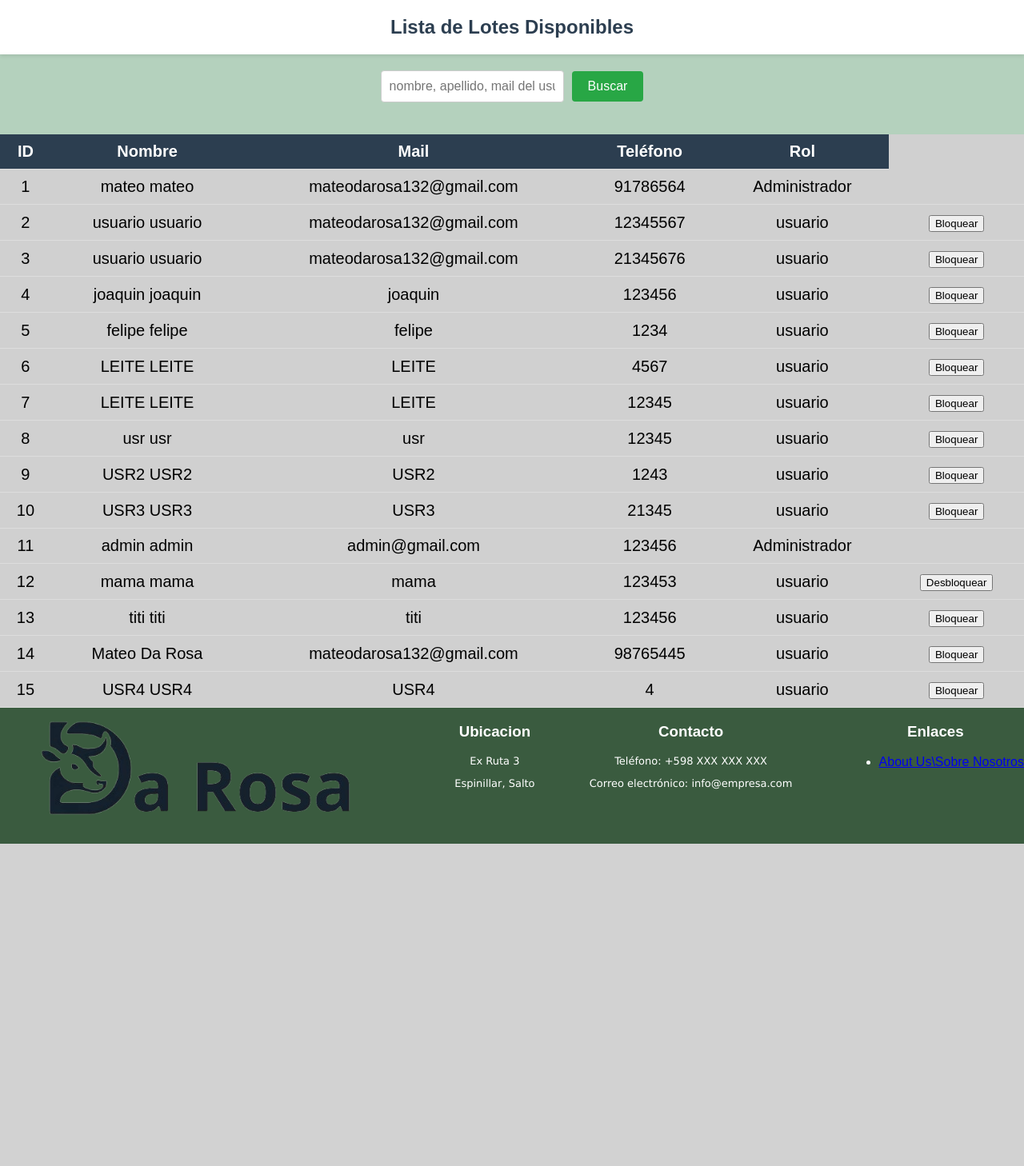
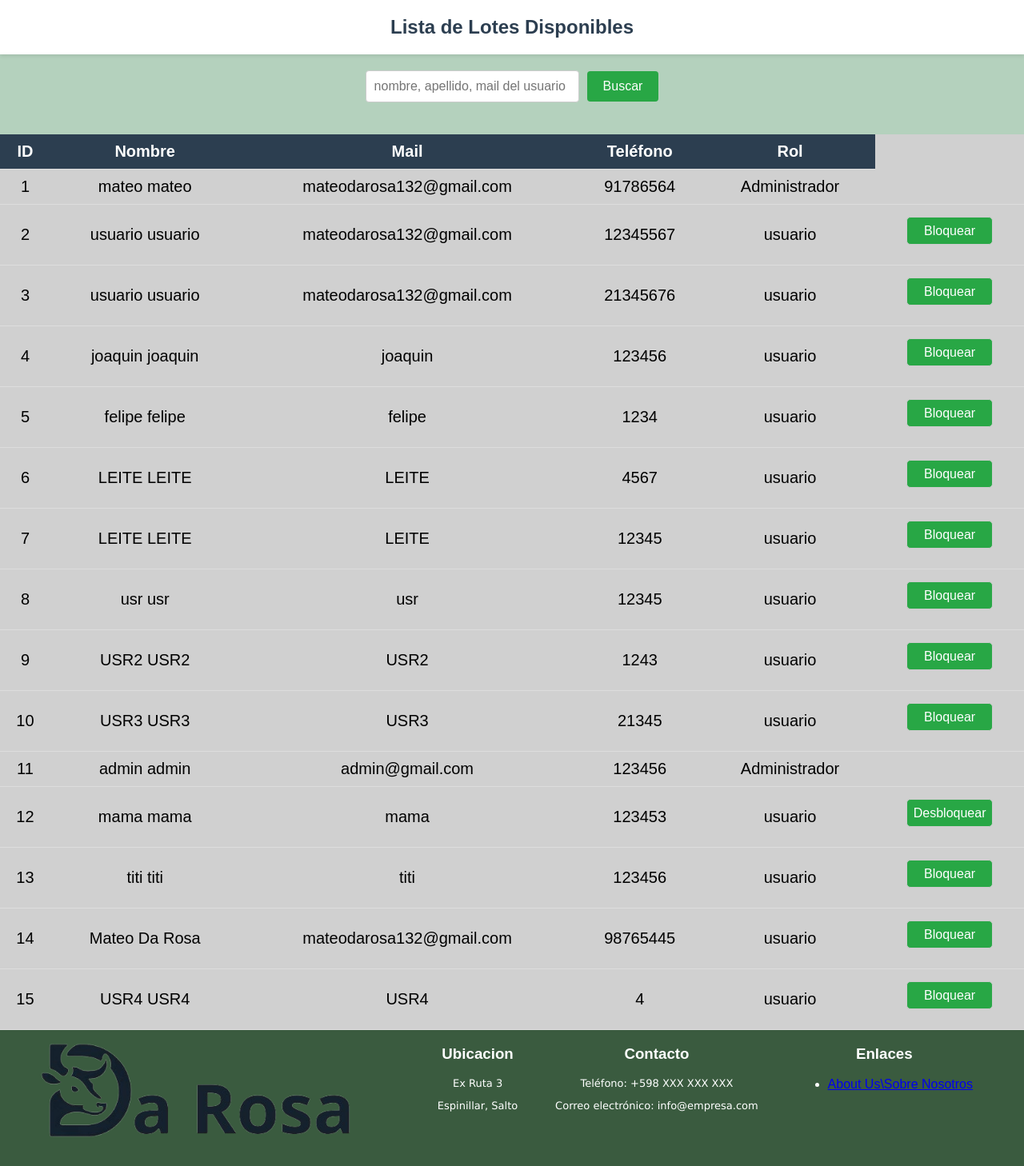
Before and after one commit to JoaquinBistolfi/MKstudio, a PHP site: page /MKstudio/paginas/administrar_usuarios.php in a window 1280 px wide. Shown: the part 94-1552 px from the top of the page at 80% size. Before the commit the page ends 1149 px from the top, so only its background shows below. Run offline with PHP 8.4, Linux system fonts and the light colour scheme; data comes from the database, SQL or seed files in the repository.

Commit message:
camios footer y adminUsuarios

```diff
--- a/css/footer.css
+++ b/css/footer.css
@@ -40,3 +40,7 @@
     gap: 20px;
 }
 }
+
+.links-footer{
+    margin-right: 5%;
+}
--- a/css/lotesusr.css
+++ b/css/lotesusr.css
@@ -165,6 +165,7 @@ td a img.factura {
     font-size: 16px;
     outline: none;
     transition: border-color 0.3s ease;
+    min-width: 245px;
 }
 
 .button--submit {
@@ -181,3 +182,17 @@ td a img.factura {
 .button--submit:hover {
     background-color: #2f8744;
 }
+
+/*  */
+.toggle-status{
+        background-color: #28a745;
+        color: white;
+        cursor: pointer;
+        font-size: 16px;
+        width: 65%;
+        height: 35px;
+        margin: 5px 0 15px;
+        border: 1px solid #ccc;
+        border-radius: 5px;
+        font-size: 16px;
+}
--- a/paginas/administrar_usuarios.php
+++ b/paginas/administrar_usuarios.php
@@ -36,8 +36,7 @@ if (isset($_POST['id_usuario'])) {
 <head>
     <meta charset="UTF-8">
     <meta name="viewport" content="width=device-width, initial-scale=1.0">
-    <title>Document</title>
-    <link rel="stylesheet" href="style.css">
+    <title>Administracion Usuarios</title>
     <link rel="stylesheet" href="../css/lotesusr.css">
 </head>
 <body>
@@ -89,7 +88,7 @@ if (isset($_POST['id_usuario'])) {
                     }
             echo '</tbody></table>';
         } else {
-            echo "<div class='no-lotes'>No se encontraron lotes.</div>";
+            echo "<div class='no-lotes'>No se encontraron usuarios.</div>";
         }
         ?>
     </div>
```
